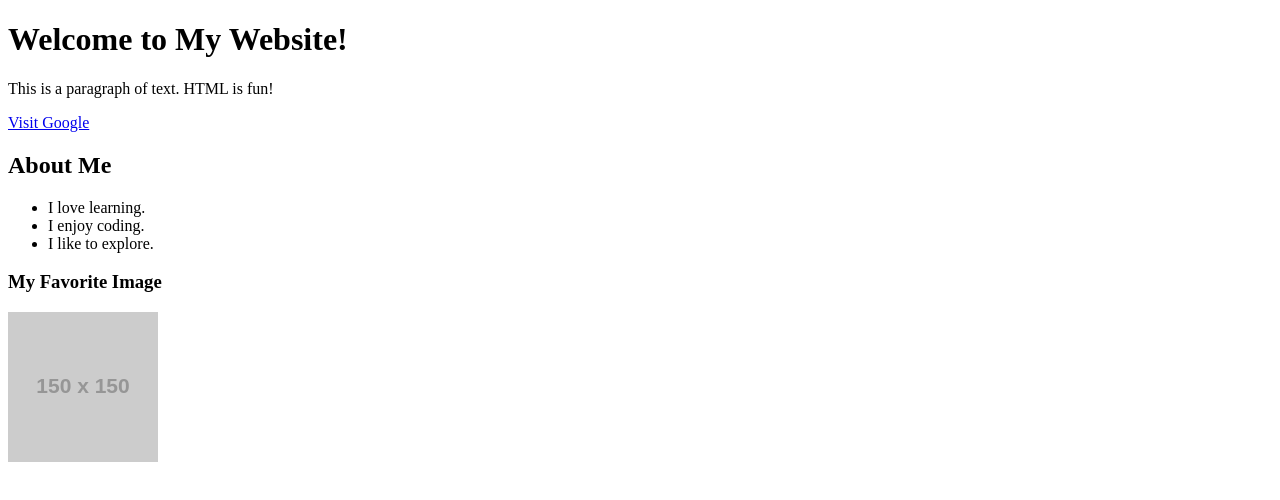
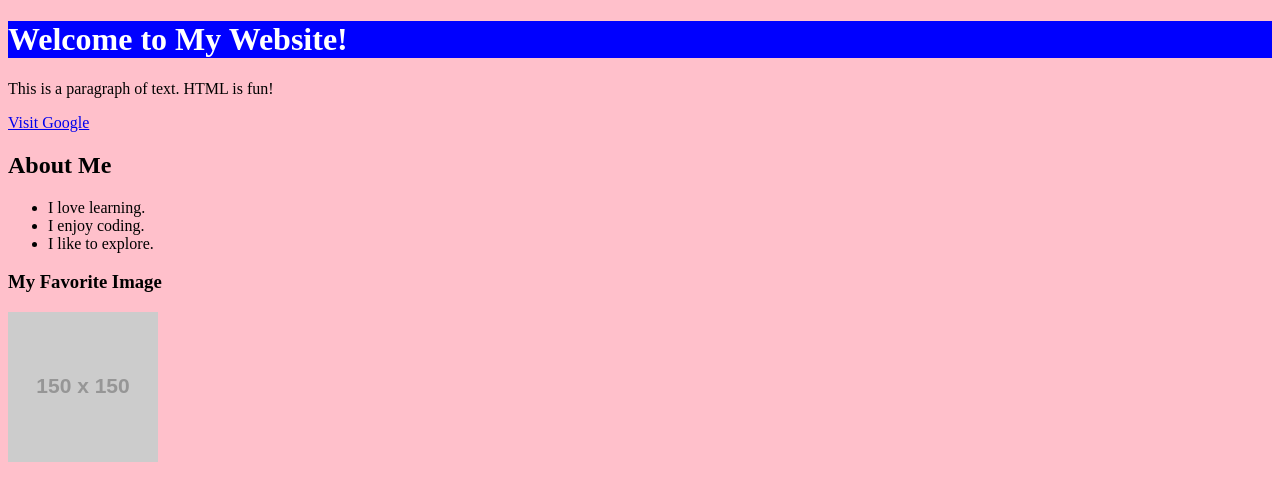
Before and after one commit to Fatima863/fatima863.github.io, a plain HTML site: page index.html in a window 1280 px wide. Drawn offline with Linux system fonts and the light colour scheme; placeholder pictures from the web are drawn by us.

Commit message:
Added background color

```diff
--- a/index.html
+++ b/index.html
@@ -1,9 +1,19 @@
 <!DOCTYPE html>
 <html lang="en">
+
 <head>
     <meta charset="UTF-8">
     <meta name="viewport" content="width=device-width, initial-scale=1.0">
     <title>My First HTML Page</title>
+    <style>
+    body {
+       background-color:pink;
+    }
+    h1 {
+       color: white;
+       background-color:blue;
+    }
+    </style>
 </head>
 <body>
 
```
